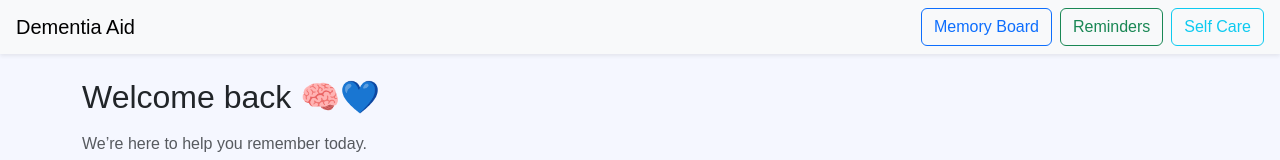
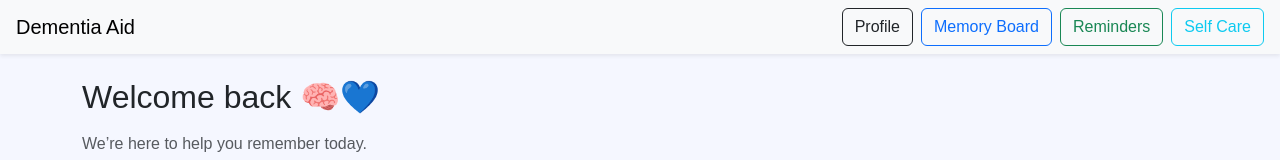
Before and after one commit to Pragya-Bhardwaj/Dementia-Support-Website, a React app in the folder frontend/: page /patient in a window 1280 px wide. Shown: the top 160 px of the page. Built offline with nearby package versions, Linux system fonts and the light colour scheme; the HTML template or start-up script is replaced by a standard one.

Commit message:
Navbar.jsx

```diff
--- a/frontend/src/App.jsx
+++ b/frontend/src/App.jsx
@@ -20,6 +20,7 @@ function App() {
         <Route path="/self-care" element={<SelfCare />} />
         <Route path="/profile" element={<Profile />} />
         <Route path="/map" element={<MapLocation />} />
+
       </Routes>
     </BrowserRouter>
   );
--- a/frontend/src/components/Navbar.jsx
+++ b/frontend/src/components/Navbar.jsx
@@ -6,12 +6,18 @@ export default function Navbar() {
       <span className="navbar-brand mb-0 h1">Dementia Aid</span>
 
       <div>
+        <Link to="/profile" className="btn btn-outline-dark me-2">
+          Profile
+        </Link>
+
         <Link to="/memory-board" className="btn btn-outline-primary me-2">
           Memory Board
         </Link>
+
         <Link to="/reminders" className="btn btn-outline-success me-2">
           Reminders
         </Link>
+
         <Link to="/self-care" className="btn btn-outline-info">
           Self Care
         </Link>
```
